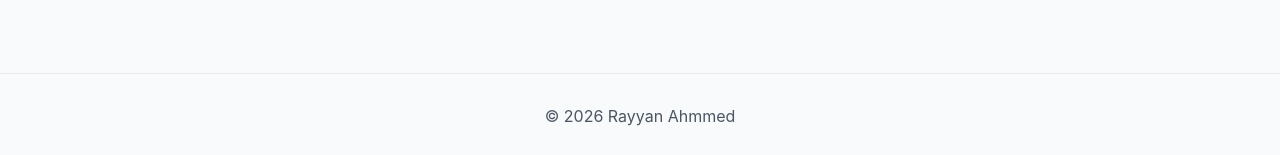
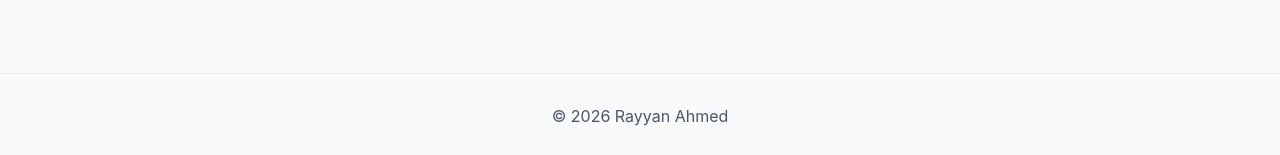
Before and after one commit to rayyanAhmed105/RayyanAhmed.github.io, a Jekyll site: the page built from index.md, in a window 1280 px wide and 900 px high, scrolled down 1366 px. Shown: the part 742-897 px from the top of the window. Built offline with Jekyll 4.4.1, drawn with Linux system fonts in a browser that asks for light colours.

Commit message:
Update _config.yml

```diff
--- a/_config.yml
+++ b/_config.yml
@@ -1,5 +1,5 @@
 title: "Rayyan Ahmed — Data Science"
-description: ""
+description: "kkk"
 baseurl: ""
 url: ""
 markdown: kramdown
@@ -9,7 +9,7 @@ defaults:
   - scope: { path: "" }
     values:
       layout: default
-author: "Rayyan Ahmmed"
+author: "Rayyan Ahmed"
 github_username: "rayyanAhmed105"
 medium_username: "RayyanElfadel"
 exclude:
```
